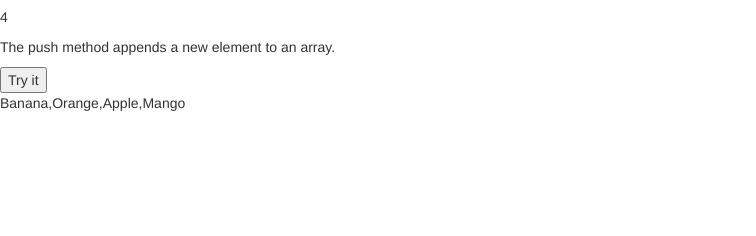
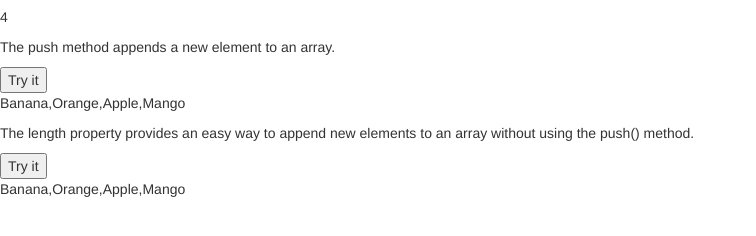
Before and after one commit to ge01/JS1300Arrays, a plain HTML site: page index.html in a window 1280 px wide. Shown: the part 502-738 px from the top of the page, without its empty margins (0-756 px from the left). Drawn offline with nearby package versions, Linux system fonts and the light colour scheme.

Commit message:
adding array elements with length

```diff
--- a/app.js
+++ b/app.js
@@ -52,3 +52,11 @@ function addArray() {
   fruits.push("Lemon");
   document.getElementById("add-array").innerHTML = fruits;
 }
+
+var fruits1 = ["Banana", "Orange", "Apple", "Mango"];
+document.getElementById("add-with-length").innerHTML = fruits1;
+
+function addWithLength() {
+  fruits1[fruits1.length] = "Lemon";
+  document.getElementById("add-with-length").innerHTML = fruits1;
+}
--- a/index.html
+++ b/index.html
@@ -49,6 +49,10 @@
     <button onclick="addArray()">Try it</button>
     <p id="add-array"></p>
 
+    <p>The length property provides an easy way to append new elements to an array without using the push() method.</p>
+    <button onclick="addWithLength()">Try it</button>
+    <p id="add-with-length"></p>
+
 
 
 
```
